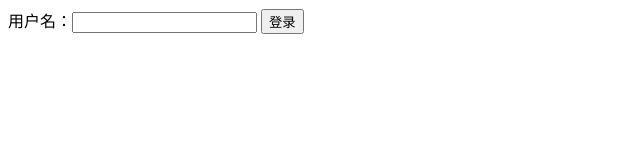
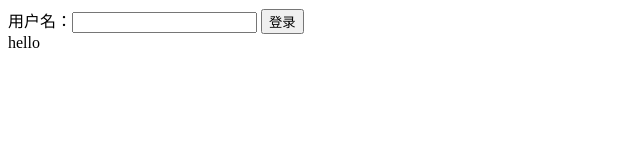
Before and after one commit to 13574488791/project-01, a plain HTML site: page login.html in a window 1280 px wide. Shown: the full height of the page, 0-640 px from the left. Drawn offline with Linux system fonts and the light colour scheme.

Commit message:
新增了所有文件

```diff
--- a/login.html
+++ b/login.html
@@ -10,6 +10,7 @@
     <form action="index.html">
         用户名：<input type="text" name="info[uname]">
         <input type="submit" value="登录">
+        <div>hello</div>
     </form>
 </body>
 </html>
```
Also changed, not shown: index.html (+1 -0 lines).
